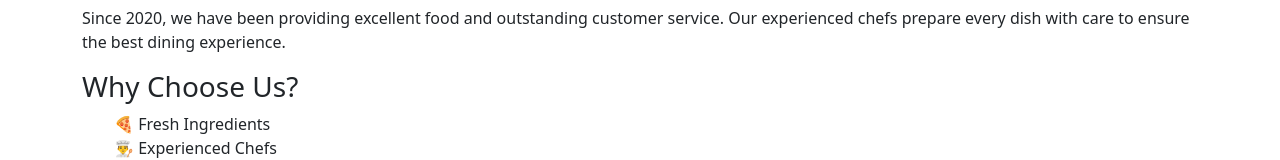
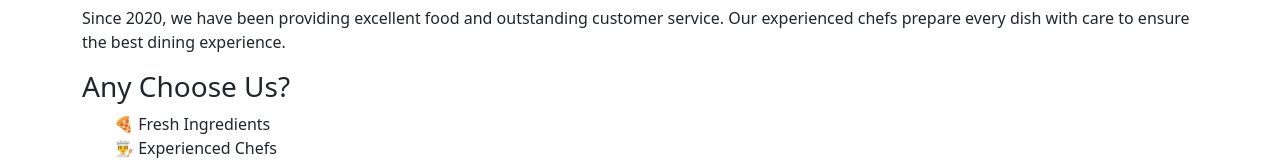
Before and after one commit to adityaprajapati066/restraurant1.pro, a React (Vite) app in the folder Restraurant/: page /about-details in a window 1280 px wide. Shown: the part 194-354 px from the top of the page. Built offline with nearby package versions, Linux system fonts and the light colour scheme.

Commit message:
Update AboutDetails

```diff
--- a/Restraurant/src/components/AboutDetails.jsx
+++ b/Restraurant/src/components/AboutDetails.jsx
@@ -16,7 +16,7 @@ const AboutDetails = () => {
         ensure the best dining experience.
       </p>
 
-      <h3>Why Choose Us?</h3>
+      <h3>Any Choose Us?</h3>
 
       <ul>
         <li>🍕 Fresh Ingredients</li>
```
